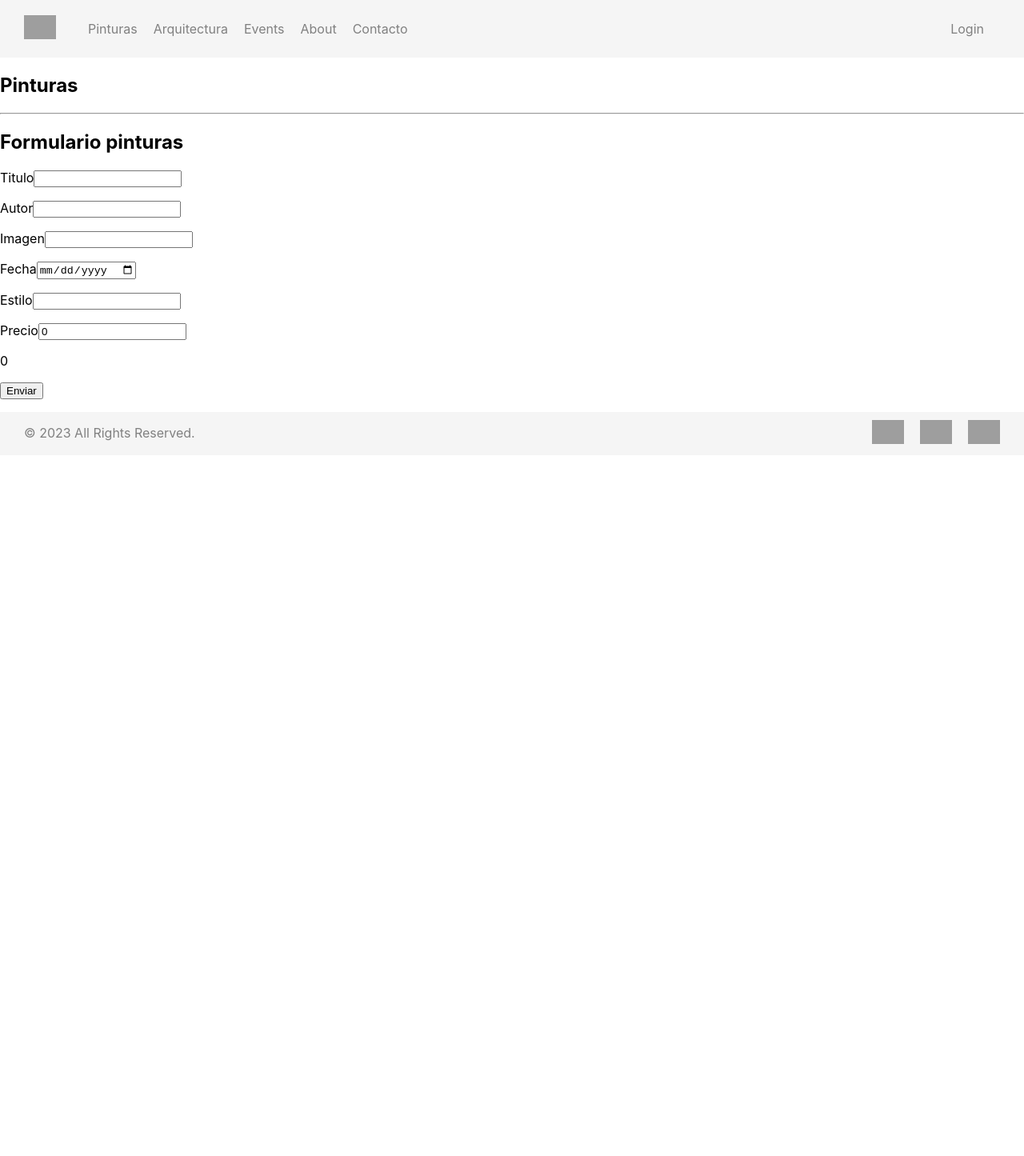
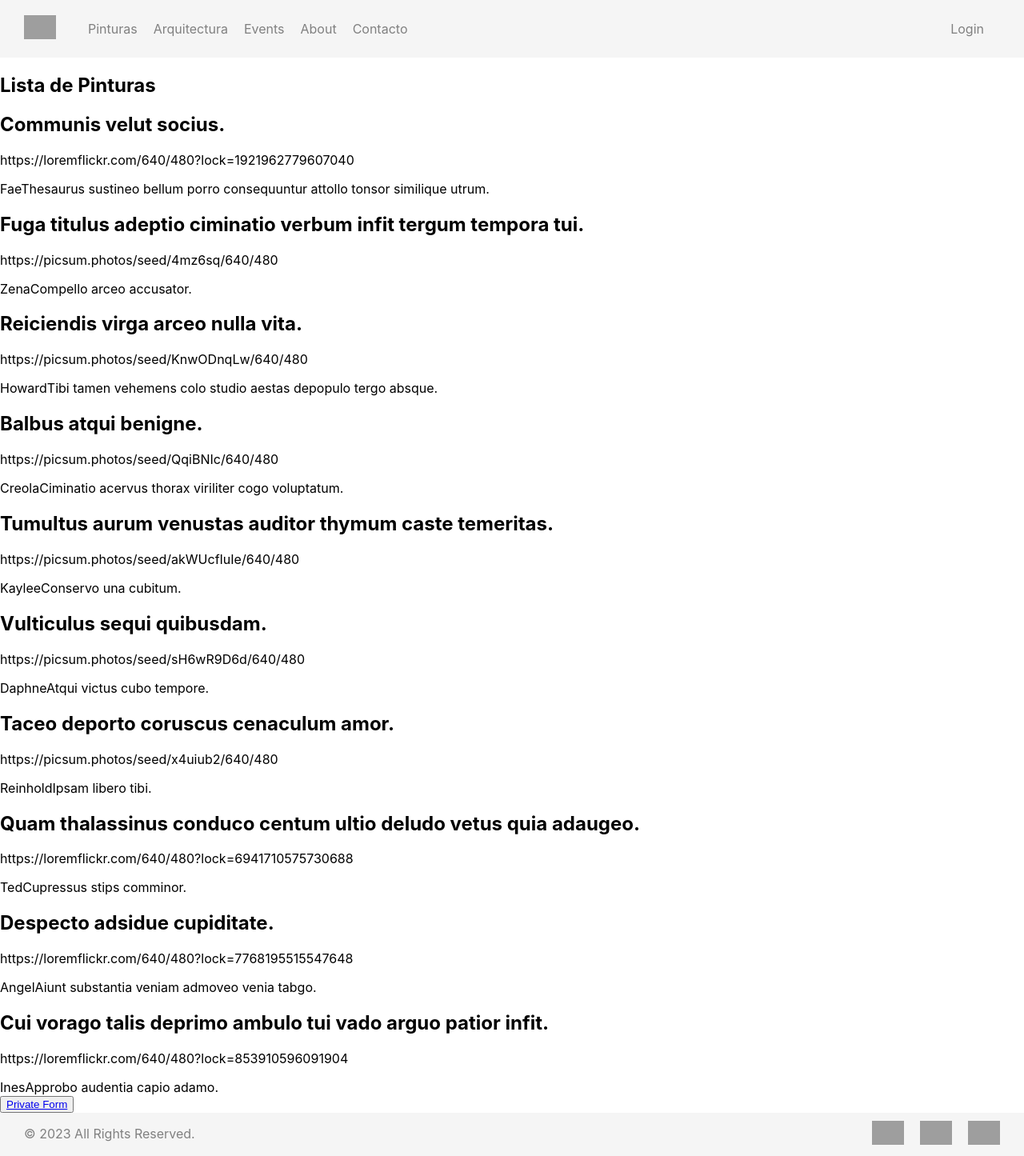
Before and after one commit to Arcajpsvg/galeria, a React (Create React App) app in the folder galeria/: page /paintings in a window 1280 px wide. Shown: the whole page at 80% size. Before the commit the page ends 800 px from the top, so only its background shows below. Built offline with nearby package versions, Linux system fonts and the light colour scheme; grey boxes are pictures that could not be loaded.

Commit message:
public and private paintings area link

```diff
--- a/galeria/src/App.js
+++ b/galeria/src/App.js
@@ -8,8 +8,9 @@ import ArchiList from './pages/dynamic/architecture/public/ArchiList';
 import ArchiForm from './pages/dynamic/architecture/private/ArchiForm/ArchiForm';
 import About from './pages/static/about/About';
 import Events from "./pages/dynamic/events/Events";
-import Paintings from "./pages/dynamic/paintings/Paintings";
+import ListPaintings from "./pages/dynamic/paintings/public/ListPaintings";
 import Footer from "./layout/footer/Footer"
+import FormPaintings from './pages/dynamic/paintings/private/form-paintings/FormPaintings';
 
 
 
@@ -24,7 +25,8 @@ function App() {
     <Route path='/architecture' element={<ArchiList />}></Route>
     <Route path='/archiprivate' element={<ArchiForm />}></Route>
         <Route path="/events" element={<Events></Events>}></Route>
-         <Route path="/paintings" element={<Paintings></Paintings>}></Route>
+         <Route path="/paintings" element={<ListPaintings />}></Route>
+         <Route path='/paintingsprivate' element={<FormPaintings />}></Route>
       <Route path='*' element={<NotFound />}></Route>
       </Routes>
       <Footer></Footer>
--- a/galeria/src/pages/dynamic/paintings/Paintings.js
+++ /dev/null
@@ -1,17 +0,0 @@
-import FormPaintings from "./private/form-paintings/FormPaintings";
-function Paintings() {
-  return (
-    <section>
-      <header>
-        <h1>Pinturas</h1>
-      </header>
-
-      <hr></hr>
-      <article>
-        <FormPaintings></FormPaintings>
-      </article>
-    </section>
-  );
-}
-
-export default Paintings;
--- a/galeria/src/pages/dynamic/paintings/private/form-paintings/FormPaintings.js
+++ b/galeria/src/pages/dynamic/paintings/private/form-paintings/FormPaintings.js
@@ -239,6 +239,9 @@ validateEstilo = (estilo) => {
               <input type="submit" value="Enviar"/>
             </p>
           </form>
+          <pre>
+                    {JSON.stringify(this.state.values)}
+                </pre>
         </section>
       </>
     );
--- /dev/null
+++ b/galeria/src/pages/dynamic/paintings/public/ListPaintings.js
@@ -0,0 +1,71 @@
+import { Component } from "react";
+import PostP from "./../datagen/PostP";
+import './ListPaintings.css';
+import {Link, Outlet} from 'react-router-dom';
+
+class ListPaintings extends Component{
+    render()
+    {
+        return(
+            <section>
+                <header>
+                    <h1>Lista de Pinturas</h1>
+                </header>
+                {
+                    PostP.map(post=>
+                        <article key={post.id}>
+                            <header>
+                                    <h2>{post.title}</h2>
+                            </header>
+                            <p>
+                                {post.image}
+                            </p>
+                            <span>{post.author}</span>
+                            <span>{post.style}</span>
+                            <span></span>
+                        </article>
+                    )
+                }
+                <button name="pasar" type="button">
+                <Link to='/paintingsprivate'>Private Form</Link>
+</button>
+            </section>
+        )
+    }
+}
+
+export default ListPaintings;
+/* import { Component } from "react";
+import posts from "../../data/post";
+import {Link, Outlet} from 'react-router-dom';
+
+class Paintings extends Component{
+    render()
+    {
+        return(
+            <section>
+                <header>
+                    <h1>Lista de Pinturas</h1>
+                </header>
+                {
+                    posts.map(post=>
+                        <article key={post.id}>
+                            <header>
+                                <Link to={"/painting/" + post.id}>
+                                    <h2>{post.title}</h2>
+                                </Link>
+                            </header>
+                            <img>
+                                {post.image}
+                            </img>
+                            <span>{post.author}</span>
+                            <span>{post.style}</span>
+                        </article>
+                    )
+                }
+            </section>
+        )
+    }
+}
+
+export default Paintings;*/
```
Also changed, not shown: galeria/src/pages/dynamic/paintings/private/list-paintings/ListPaintings.js (deleted, +0 -35 lines), galeria/src/pages/dynamic/paintings/public/Paintings.js (deleted, +0 -34 lines), galeria/src/pages/dynamic/paintings/public/PostP.js (deleted, +0 -16 lines), galeria/src/pages/dynamic/paintings/public/ListPaintings.css (added), galeria/src/pages/dynamic/paintings/public/dummy.js (deleted).
